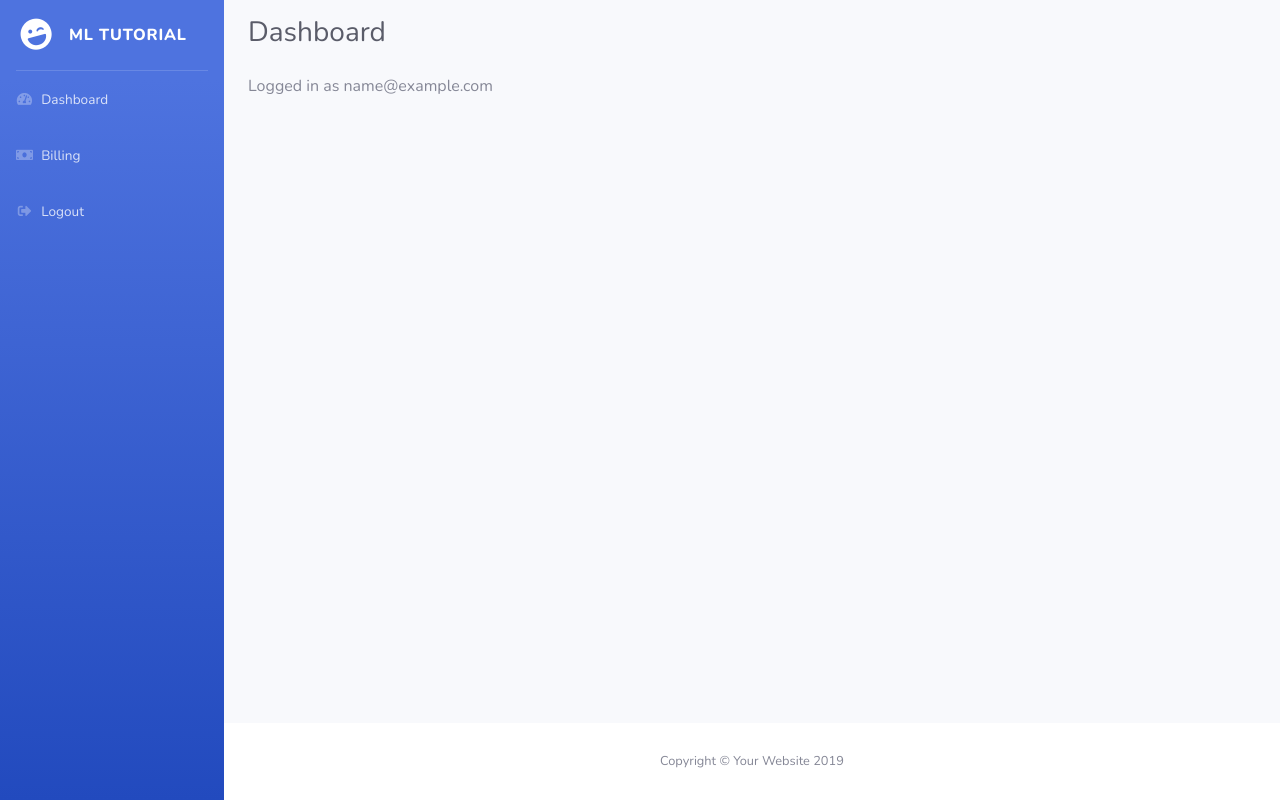
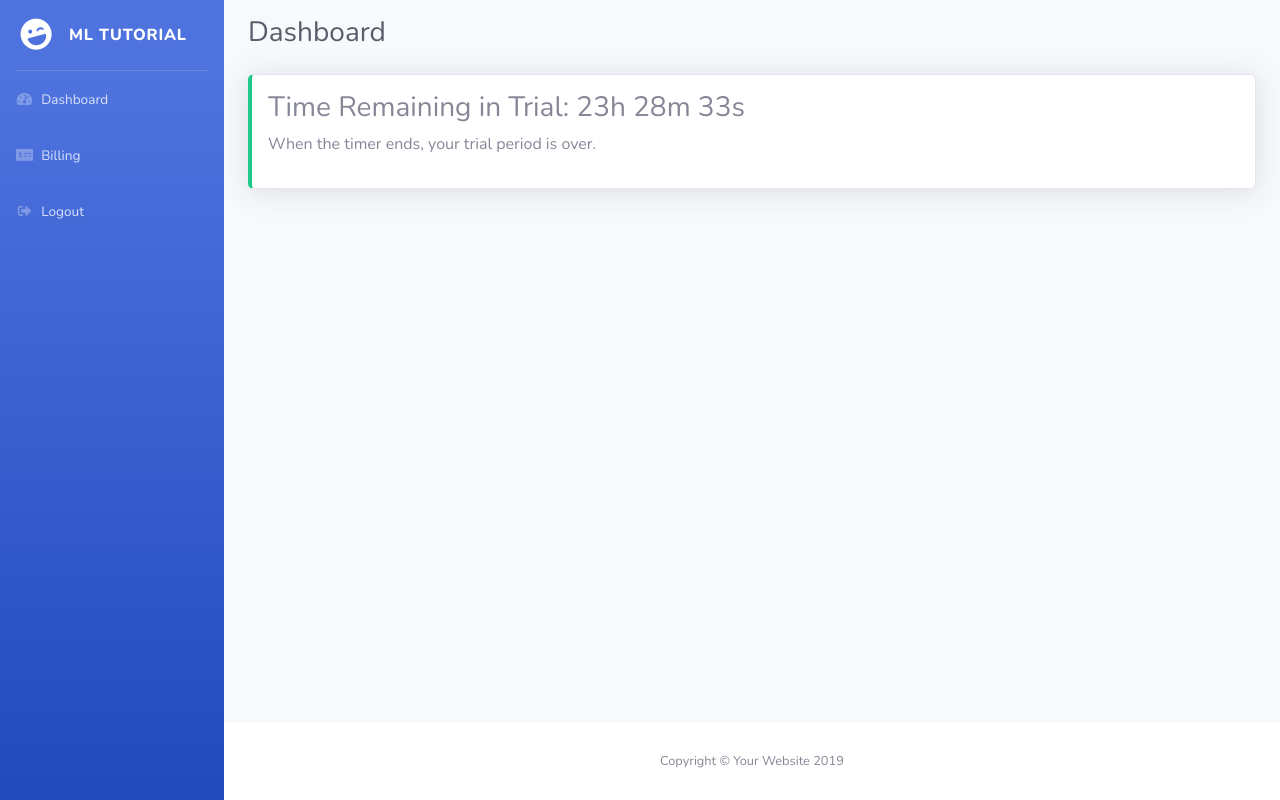
Before and after one commit to casper-hansen/Flask-Stripe-MySQL-Bootstrapped, a Flask app: page /dashboard in a window 1280 px wide. Run offline with Flask 2, Linux system fonts and the light colour scheme; the visitor is signed in with stand-in values (Sample User, id 1); data comes from the database, SQL or seed files in the repository; parts of the project's set-up code (start-up, migrations or seed data) failed here and were passed over; some libraries are stand-ins or nearby versions.

Commit message:
Updated User object with created_time, added trial count down timer

```diff
--- a/app.py
+++ b/app.py
@@ -1,5 +1,6 @@
 import json
 import os
+from datetime import timedelta
 
 from flask import Flask, render_template, redirect, request, escape, jsonify, flash, current_app
 from flask_login import LoginManager, UserMixin, login_required, login_user, logout_user, current_user
@@ -64,7 +65,8 @@ def login():
 @app.route("/dashboard")
 @login_required
 def dashboard():
-    variables = dict(email=current_user.email)
+    variables = dict(email=current_user.email,
+                     expire_date=current_user.created_date + timedelta(days=1))
     return render_template('dashboard.html', **variables)
 
 @app.route("/billing")
--- a/frontend/templates/base_templates/dashboard_base.html
+++ b/frontend/templates/base_templates/dashboard_base.html
@@ -48,7 +48,7 @@
 
       <li class="nav-item">
         <a class="nav-link" href="/billing">
-          <i class="fas fa-fw fa-money-bill"></i>
+          <i class="fas fa-fw fa-money-check-alt"></i>
           <span>Billing</span></a>
       </li>
 
--- a/frontend/templates/dashboard.html
+++ b/frontend/templates/dashboard.html
@@ -7,5 +7,66 @@ Dashboard
 {% block content %}
 <!-- Page Heading -->
 <h1 class="h3 mt-3 mb-4 text-gray-800">Dashboard</h1>
-<p>Logged in as {{ email }}</p>
+
+<div class="card border-left-success shadow p-3">
+<div class="row">
+    <div class="col-sm-8">
+        <h3>Time Remaining in Trial: <span id="timer" class="timer"></span></h3>
+    </div>
+</div>
+
+<div class="row">
+    <div class="col-sm-12">
+        <p>When the timer ends, your trial period is over.</p>
+    </div>
+</div>
+<!-- TO BE IMPLEMENTED
+<div class="shift-down">
+
+    <form method="post" action="paynow">
+        <script src="https://checkout.stripe.com/checkout.js" class="stripe-button active" data-key="pk_live_XZST5J1r1ekrY5CnB7bM0GUs00NPSmlE7m" data-name="UltraHosting" data-panel-label="Pay Now ($5.00)" data-email="casperbh.96@gmail.com" data-label="Pay Now" data-allow-remember-me="false">
+        </script><button type="submit" class="stripe-button-el" style="visibility: visible; display: none;"><span style="display: block; min-height: 30px;">Pay Now</span></button>
+
+        <script>
+            // Hide default stripe button, be careful there if you
+            // have more than 1 button of that class
+            document.getElementsByClassName("stripe-button-el")[0].style.display = 'none';
+        </script>
+        <button type="submit" id="paynow" class="btn btn-success">Subscribe Now For $10/Month</button>
+    </form>
+</div>
+-->
+</div>
+
+<script>
+var expiredDate = new Date("{{ expire_date }}");
+
+// Update the count down every 1 second
+var countDown = function () {
+
+    // Get todays date and time
+    var now = new Date().getTime();
+
+    // Find the distance between now an the count down date
+    var distance = expiredDate.getTime() - now;
+
+    // Time calculations for days, hours, minutes and seconds
+    var hours = Math.floor((distance % (1000 * 60 * 60 * 24)) / (1000 * 60 * 60));
+    var minutes = Math.floor((distance % (1000 * 60 * 60)) / (1000 * 60));
+    var seconds = Math.floor((distance % (1000 * 60)) / 1000);
+
+    // Display the result in the element with id="demo"
+    document.getElementById("timer").innerHTML = hours + "h " + minutes + "m " + seconds + "s";
+
+    // If the count down is finished, write some text
+    if (distance < 0) {
+        clearInterval(x);
+        document.getElementById("timer").innerHTML = "EXPIRED";
+        document.getElementById("paynow").style.visibility = "hidden";
+    }
+
+};
+countDown();
+var x = setInterval(countDown, 1000);
+</script>
 {% endblock %}
```
Also changed, not shown: backend/setup/models.py (+6 -3 lines), frontend/templates/billing.html (+2 -19 lines).
